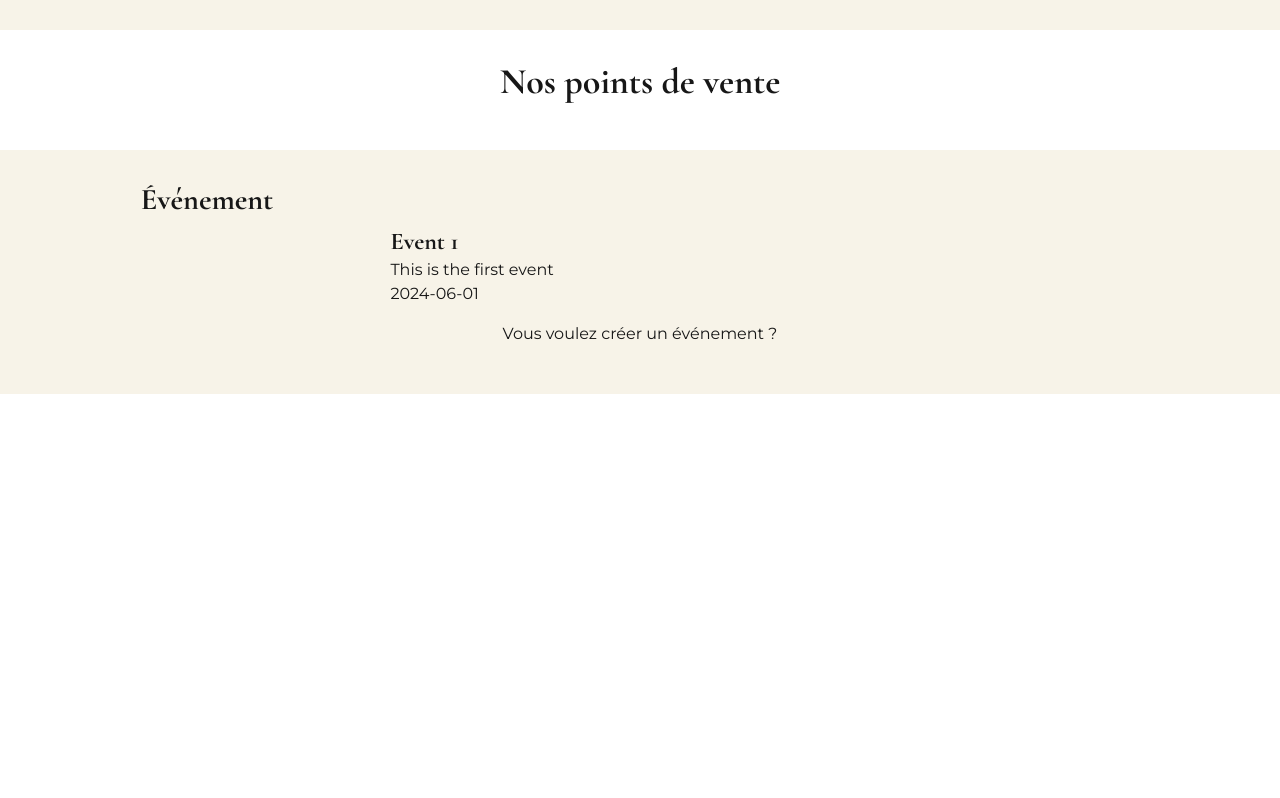
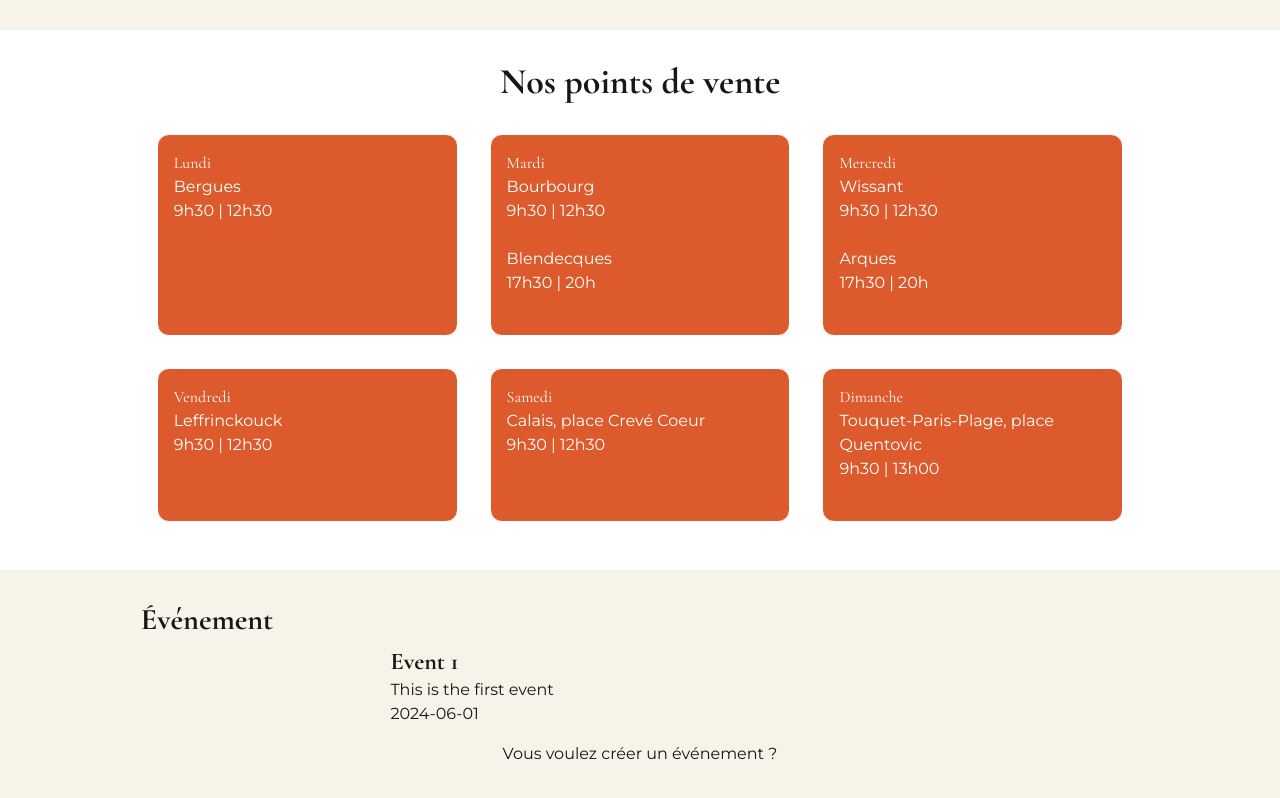
Before and after one commit to EnzoDeSDEV/aubonbraise, a Next.js app: page / in a window 1280 px wide. Shown: the part 1936-2734 px from the top of the page. Before the commit the page ends 2330 px from the top, so only its background shows below. Built offline with nearby package versions, Linux system fonts and the light colour scheme.

Commit message:
EDS: ajout des card de point de ventes

```diff
--- a/app/(homepage)/page.tsx
+++ b/app/(homepage)/page.tsx
@@ -3,6 +3,7 @@ import Button from "../components/Button";
 import Image from "next/image"
 import AzulejosSeparator from "../components/AzulejosSeparator";
 import FormContact from "../components/formContact";
+import PointdeVente from "../components/PointdeVente"
 import { event } from "../data/event";
 
 const article = [
@@ -122,6 +123,7 @@ export default function Homepage(){
       <h1 className="text-center text-4xl font-bold mb-4">
         Nos points de vente
       </h1>
+      <PointdeVente/>
     </Section>
 
     <Section
--- /dev/null
+++ b/app/components/PointdeVente.jsx
@@ -0,0 +1,23 @@
+import { pointsDeVente } from '../data/pointdevente.ts'
+
+export default function PointdeVente() {
+    return (
+        <div className='grid grid-cols-3'>
+            {pointsDeVente.map((jour) => (
+                <div className='bg-[#DD5A2D] m-4 p-4 text-white border rounded-xl'>
+                    <h1 key={jour.jour}>{jour.jour}</h1>
+
+                    {jour.ventes.map((ventes) => (
+                        <div >
+                            <p key={ventes.lieu}>{ventes.lieu}</p>
+                            <p key={ventes.horaire}>{ventes.horaire}</p>
+                            <br/>
+                        </div>
+                    ))}
+                </div>
+            ))
+            }
+        </div >
+    )
+
+}
```
